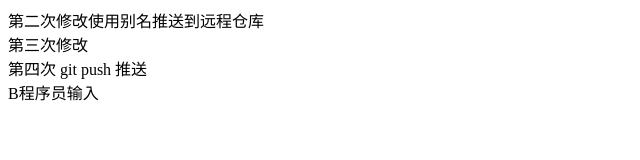
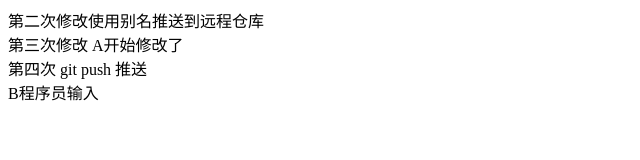
Before and after one commit to world-run/gitdemo, a plain HTML site: page index.html in a window 1280 px wide. Shown: the whole page, without its empty margins (0-640 px from the left). Drawn offline with Linux system fonts and the light colour scheme.

Commit message:
A程序员修改了

```diff
--- a/index.html
+++ b/index.html
@@ -10,7 +10,7 @@
 		</div>
 
 		<div>
-			第三次修改
+			第三次修改 A开始修改了
 		</div>
 
 		<div>
```
